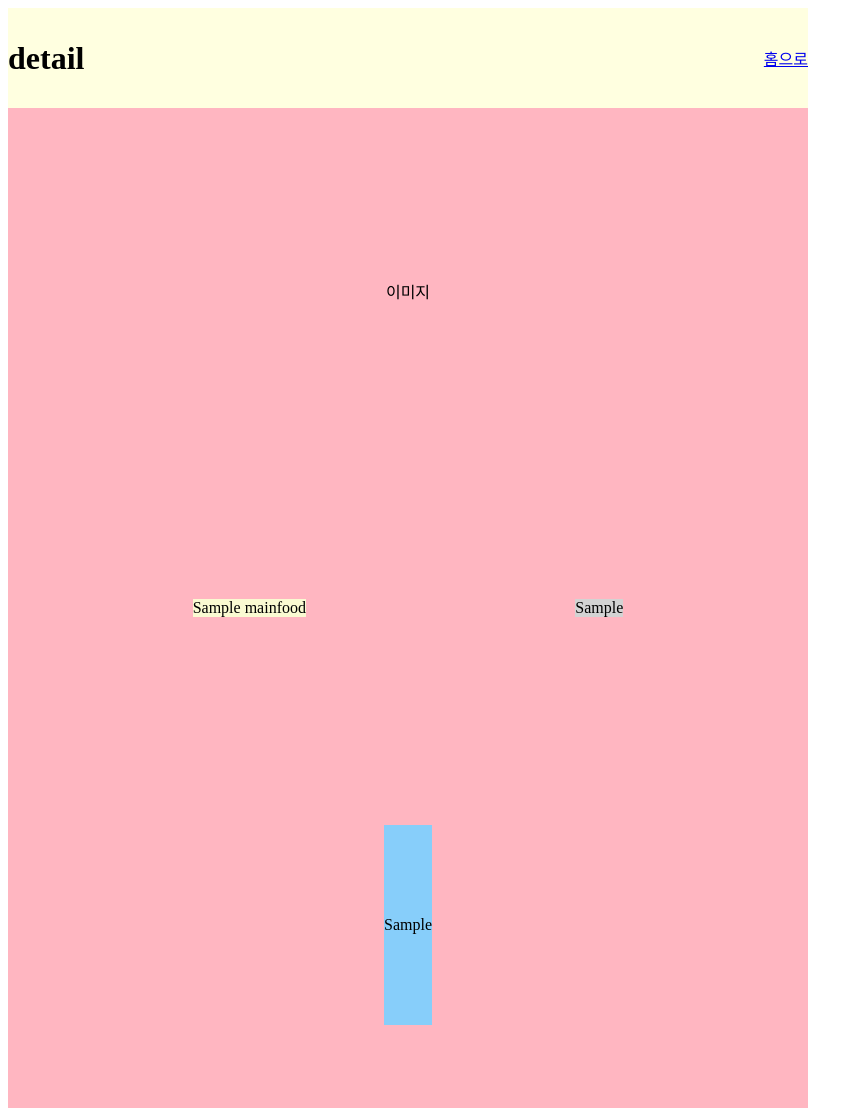
After one commit to bakdongho/WarmupProject, a Django app: page /detail/1 in a window 1280 px wide. The commit adds this page. Shown: the whole page, without its empty margins (0-863 px from the left). Run offline with Django 3.2, Linux system fonts and the light colour scheme; tables that the repository leaves empty hold one stand-in row (values such as "Sample post").

Commit message:
diseasepage

```diff
--- a/django_food/foodsite/foodsite/urls.py
+++ b/django_food/foodsite/foodsite/urls.py
@@ -23,8 +23,9 @@ urlpatterns = [
     path('signup/', views.signup, name='signup'),
     path('login/', views.login, name='login'),
     path('logout/', views.logout, name='logout'),
-    path('nut_result/', views.nut_result, name='nut_result'),
+    path('nut_result/<int:category>', views.nut_result, name='nut_result'),
     path('nutrition/', views.nutrition, name='nutrition'),
     path('recipe/', views.recipe, name='recipe'),
     path('personal/', views.personal, name='personal'),
+    path('detail/<int:food_idx>', views.detail, name='detail'),
 ]
--- /dev/null
+++ b/django_food/foodsite/mainapp/static/detail.css
@@ -0,0 +1,68 @@
+.title{
+    display: flex;
+    width: 800px;
+    height: 100px;
+    background-color: lightyellow;
+    justify-content: space-between;
+    align-items: center;
+}
+.main{
+    display: flex;
+    width: 800px;
+    height: 1000px;
+    flex-direction: column;
+    background-color: lightpink;
+    justify-content: space-around;
+    align-items: center;
+}
+.image{
+    display: flex;
+    justify-content: center;
+    align-items: center;
+    width: 700px;
+    height: 200px;
+}
+
+.category{
+    display: flex;
+    justify-content: space-around;
+    align-items: center;
+    width: 700px;
+    height: 100px;
+    /* background-color: lightsalmon; */
+}
+
+.menu_2{
+    display: flex;
+    justify-content: space-around;
+    /* align-items: center; */
+    /* flex-direction: column; */
+    width: 700px;
+    height: 200px;
+    /* background-color: lightseagreen; */
+}
+.one{
+    display: flex;
+    justify-content: center;
+    align-items: center;
+    /* width: 50px;
+    height: 50px; */
+    background-color: lightgoldenrodyellow;
+}
+.two{
+    display: flex;
+    justify-content: center;
+    align-items: center;
+    /* width: 50px;
+    height: 50px; */
+    background-color: lightgray;
+}
+
+.three{
+    display: flex;
+    justify-content: center;
+    align-items: center;
+    /* width: 50px;
+    height: 50px; */
+    background-color: lightskyblue;
+}
--- /dev/null
+++ b/django_food/foodsite/mainapp/templates/detail.html
@@ -0,0 +1,42 @@
+<!DOCTYPE html>
+<html lang="en">
+<head>
+    <head>
+    {% load static %}
+    <meta charset="UTF-8">
+    <meta name="viewport" content="width=device-width, initial-scale=1.0">
+    <title>Document</title>
+    <link rel="stylesheet" href="{% static 'detail.css' %}">
+</head>
+<body>
+    <div class="title">
+        <div class="title_1">
+            <h1>detail</h1>
+        </div>
+        <div class="title_2">
+            <a href={% url 'home' %}>홈으로</a>
+        </div>
+    </div>
+
+    <div class="main">
+        <div class = 'image'>
+            이미지
+        </div>
+        <div class="category">
+            <div class="one">
+                {{main_food.name}}
+            </div>
+            <div class="two">
+                {{main_food.material}}
+            </div>
+        </div>
+
+        <div class="menu_2">
+            <div class="three">
+                {{main_food.recipe}}
+            </div>
+        </div>
+
+    </div>
+</body>
+</html>
--- a/django_food/foodsite/mainapp/templates/recipe.html
+++ b/django_food/foodsite/mainapp/templates/recipe.html
@@ -11,7 +11,7 @@
 <body>
     <div class="title">
         <div class="title_1">
-            <h1>search</h1>
+            <h1>recipe</h1>
         </div>
         <div class="title_2">
             <a href={% url 'home' %}>홈으로</a>
--- a/django_food/foodsite/mainapp/views.py
+++ b/django_food/foodsite/mainapp/views.py
@@ -2,6 +2,7 @@ from django.shortcuts import render, redirect
 from .models import FoodUser, MainFood, NutrientFood
 from django.contrib.auth.models import User
 from django.contrib import auth
+import pandas as pd
 
 # Create your views here.
 ERROR_MSG = {
@@ -115,9 +116,41 @@ def home(request):
 
     return render(request, 'home.html')
 
-def nut_result(request):
+def nut_result(request,category):
+    dic={
+        1:'당뇨',
+        2:'골다공증',
+        3:'고혈압',
+        4:'갱년기',
+        5:'감기',
+        6:'비염',
+    }
+    nutri_obj=NutrientFood.objects.all().values()
+    df=pd.DataFrame(nutri_obj)
+    if category == 1:
+        dig = dic[1] +'설명~~~'
+    elif category == 2:
+        dig = dic[2]+'설명~~~'
+    elif category == 3:
+        dig = dic[3]+'설명~~~'
+    elif category == 4:
+        dig = dic[4]+'설명~~~'
+    elif category == 5:
+        dig = dic[5]+'설명~~~'
+    elif category == 6:
+        dig = dic[6]+'설명~~~'
+    filter_df = df.loc[1:5,:]
+    print(filter_df)
+    filter_nutri_obj=[]
+    for i in filter_df.idx:
+        filter_nutri_obj.append(NutrientFood.objects.get(idx=i))
+    print(filter_nutri_obj)
+    context = {
+        'nutri': filter_nutri_obj,
+        'contents' : str(dig)
+    }
 
-    return render(request, 'nut_result.html')
+    return render(request, 'nut_result.html',context)
 
 def nutrition(request):
 
@@ -130,3 +163,8 @@ def recipe(request):
 def personal(request):
 
     return render(request, 'personal.html')
+
+def detail(request,food_idx):
+    Main_Food=MainFood.objects.get(idx=food_idx)
+
+    return render(request, 'detail.html',{'main_food' : Main_Food})
```
Also changed, not shown: django_food/foodsite/mainapp/static/nut_result.css (+54 -1 lines), django_food/foodsite/mainapp/static/nutri.css (+29 -12 lines), django_food/foodsite/mainapp/templates/nut_result.html (+81 -1 lines), django_food/foodsite/mainapp/templates/nutrition.html (+8 -7 lines), 2 other files.
